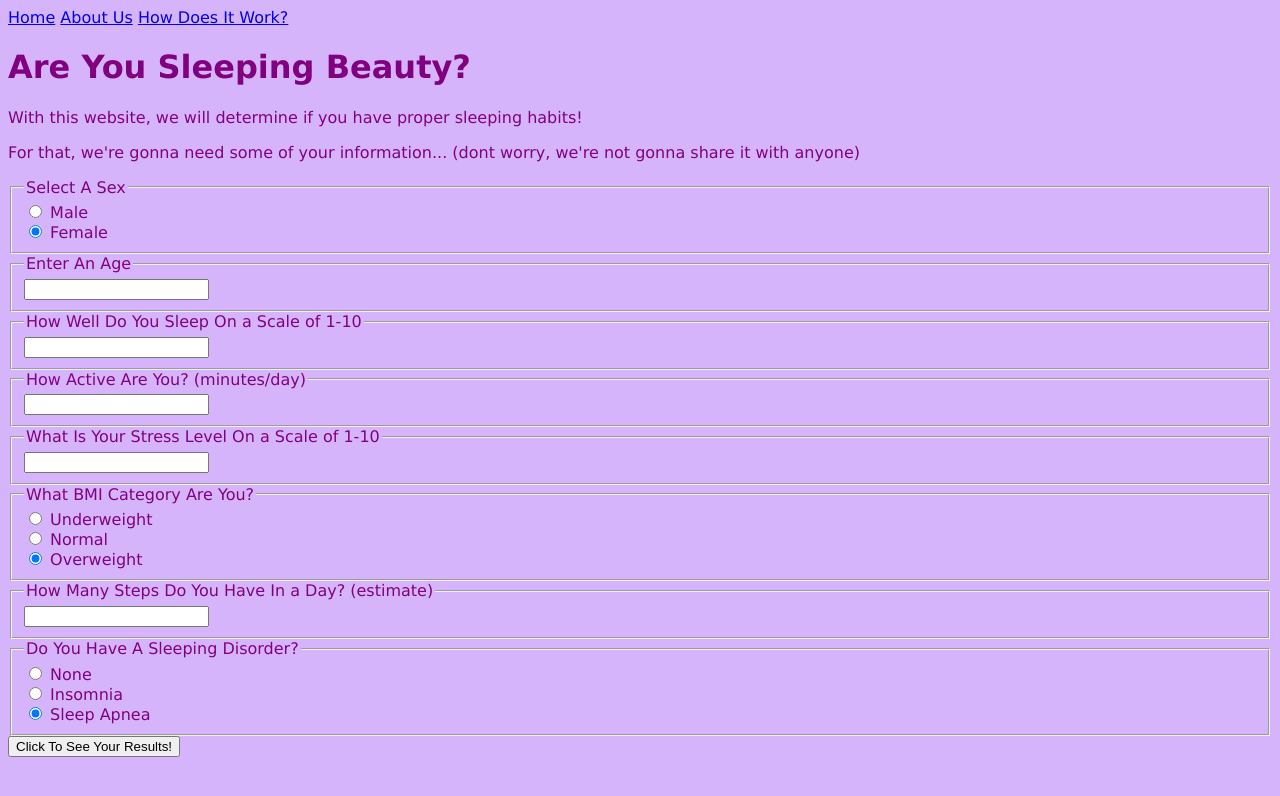
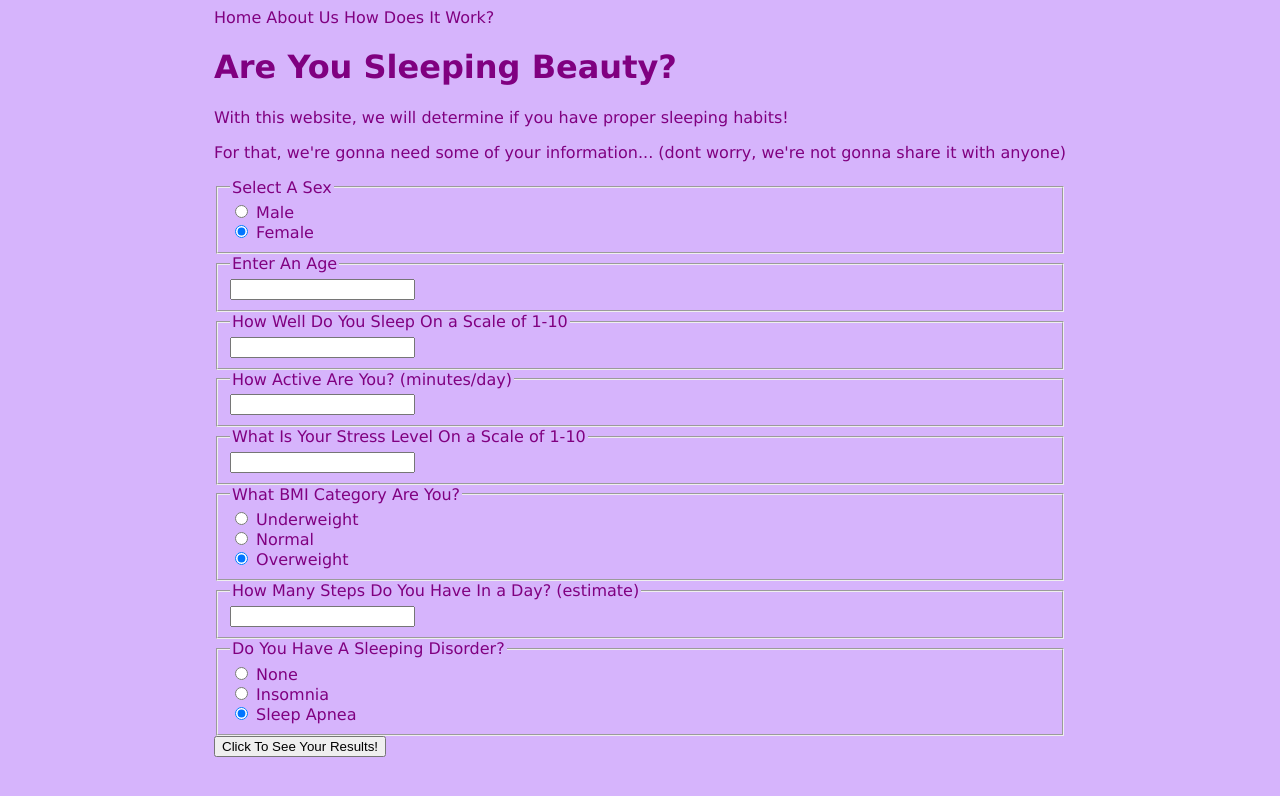
Before and after one commit to DerrickMa2005/HopperHack2024, a plain HTML site: page index.html in a window 1280 px wide. Drawn offline with Linux system fonts and the light colour scheme.

Commit message:
style.css

```diff
--- a/style.css
+++ b/style.css
@@ -46,3 +46,27 @@ body {
     border-style: solid;
     padding: 2vw;
 }
+
+#main {
+    display: flex;
+    justify-content: center;
+    font-family: 'Lucida Sans', 'Lucida Sans Regular', 'Lucida Grande', 'Lucida Sans Unicode', Geneva, Verdana, sans-serif;
+}
+
+#Home {
+    margin-top: 10px;
+    text-decoration: none;
+    color: purple;
+}
+
+#us {
+    margin-top: 10px;
+    text-decoration: none;
+    color: purple;
+}
+
+#work {
+    margin-top: 10px;
+    text-decoration: none;
+    color: purple;
+}
```
